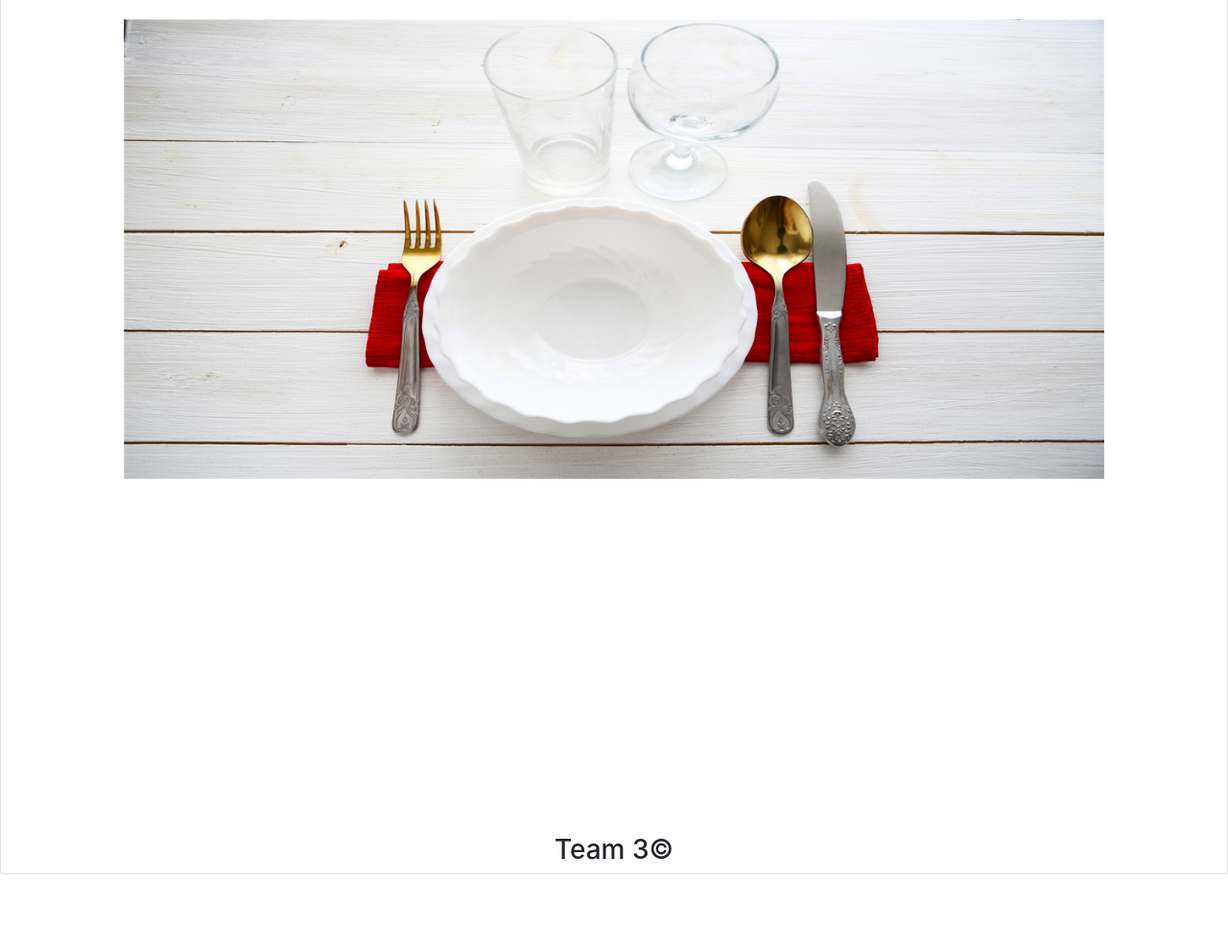
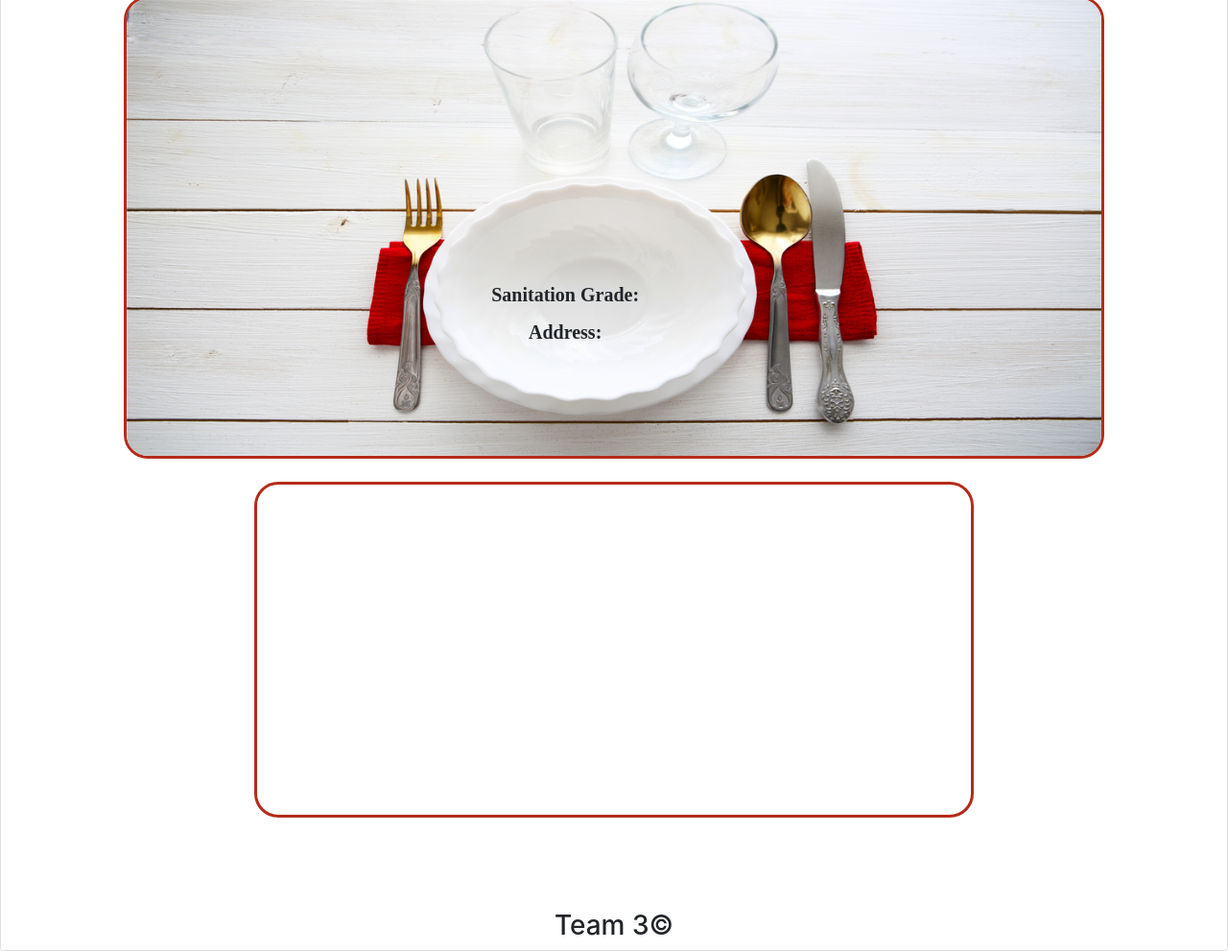
Before and after one commit to chandashrestha/Food-Investigator, a plain HTML site: page index.html in a window 1280 px wide. Shown: the part 101-1092 px from the top of the page at 96% size. Before the commit the page ends 1012 px from the top, so only its background shows below. Drawn offline with nearby package versions, Linux system fonts and the light colour scheme; some packages are replaced by stand-ins of ours; no server answers; a web font is replaced by a local one.

Commit message:
css and firebase

```diff
--- a/assets/css/style.css
+++ b/assets/css/style.css
@@ -1,23 +1,44 @@
 #map {
-    height: 250px;
-    width: 650px;
+    height: 350px;
+    width: 750px;
     margin: auto;
+    border-style: solid;
+    border-color:  #B42C1A;
+    border-radius: 25px;
   }
   .output{
-    margin: auto;
-    font-family: 'Suranna', serif;
-   font-size: 34pt;
-   position: center;
-   text-align: center;
+    margin-left: 40%;
+  font-family: 'Suranna', serif;
+   font-size: 19pt;
+   position: absolute;
+   margin-top: 31%;
+   font-weight: bold;
+   line-height: normal;
   }
   h3{
     text-align: center;
     font-family: 'Suranna', serif;
-    font-size: 12pt;
+    font-size: 15pt;
+    margin: auto;
   }
-  img{
+  p{
+    text-align: center;
+    font-family: 'Suranna', serif;
+    font-size: 15pt;
+    margin-bottom: auto;
+    padding: 0;
+  }
+  .img-decor{
     width: 80%;
     margin: auto;
     border-style: solid;
     border-color:  #B42C1A;
+    border-radius: 25px;
+    position: relative;
   }
+  #results{
+    text-align: center;
+  }
+  #address{
+    text-align: center;
+  }
--- a/index.html
+++ b/index.html
@@ -6,16 +6,14 @@
     <title>Head Over Meals</title>
     <meta name="viewport" content="width=device-width, initial-scale=1">
     <link rel="stylesheet" type="text/css" media="screen" href="assets/css/style.css" />
-<<<<<<< HEAD
-    <link href="https://fonts.googleapis.com/css?family=Lily+Script+One%7CPattaya%7CSuranna" rel="stylesheet">
-=======
     <script src="https://ajax.googleapis.com/ajax/libs/jquery/3.3.1/jquery.min.js"></script>
     <script src="https://maps.googleapis.com/maps/api/js?key=AIzaSyC_uDKyICtoBmf8pI2nW0o64vS9vjWE49k"
     ></script>
->>>>>>> 9e24f6c47555c4228c71ec1784913bb0b007a55d
     <link rel="stylesheet" href="https://stackpath.bootstrapcdn.com/bootstrap/4.1.3/css/bootstrap.min.css" integrity="sha384-MCw98/SFnGE8fJT3GXwEOngsV7Zt27NXFoaoApmYm81iuXoPkFOJwJ8ERdknLPMO" crossorigin="anonymous">
     <script src="https://code.jquery.com/jquery-3.3.1.js"></script>
+    <script src="https://www.gstatic.com/firebasejs/5.5.3/firebase.js"></script>
     <script src="assets/javascript/app.js"></script>
+
 </head>
 <body>
     <!--Beginning of HTML AND Bootstrap-->
@@ -59,18 +57,20 @@
                 </div>
                 <!--Main Background Image Here-->
 
-                    <img src="assets/images/Project-1.jpg">
-                    <br>
-                    <br>
+                    <img class="img-decor" src="assets/images/Project-1.jpg">
                     <br>
 
                      <div class="output">
+                       <p>Sanitation Grade:</p>
                       <div id="results">
                      </div>
+                     <p>Address:</p>
                       <div id="address">
                       </div>
                     </div>
                       <div id="map"></div>
+                      <br>
+                      <br>
                       <br>
                       <br>
                       <footer>
```
